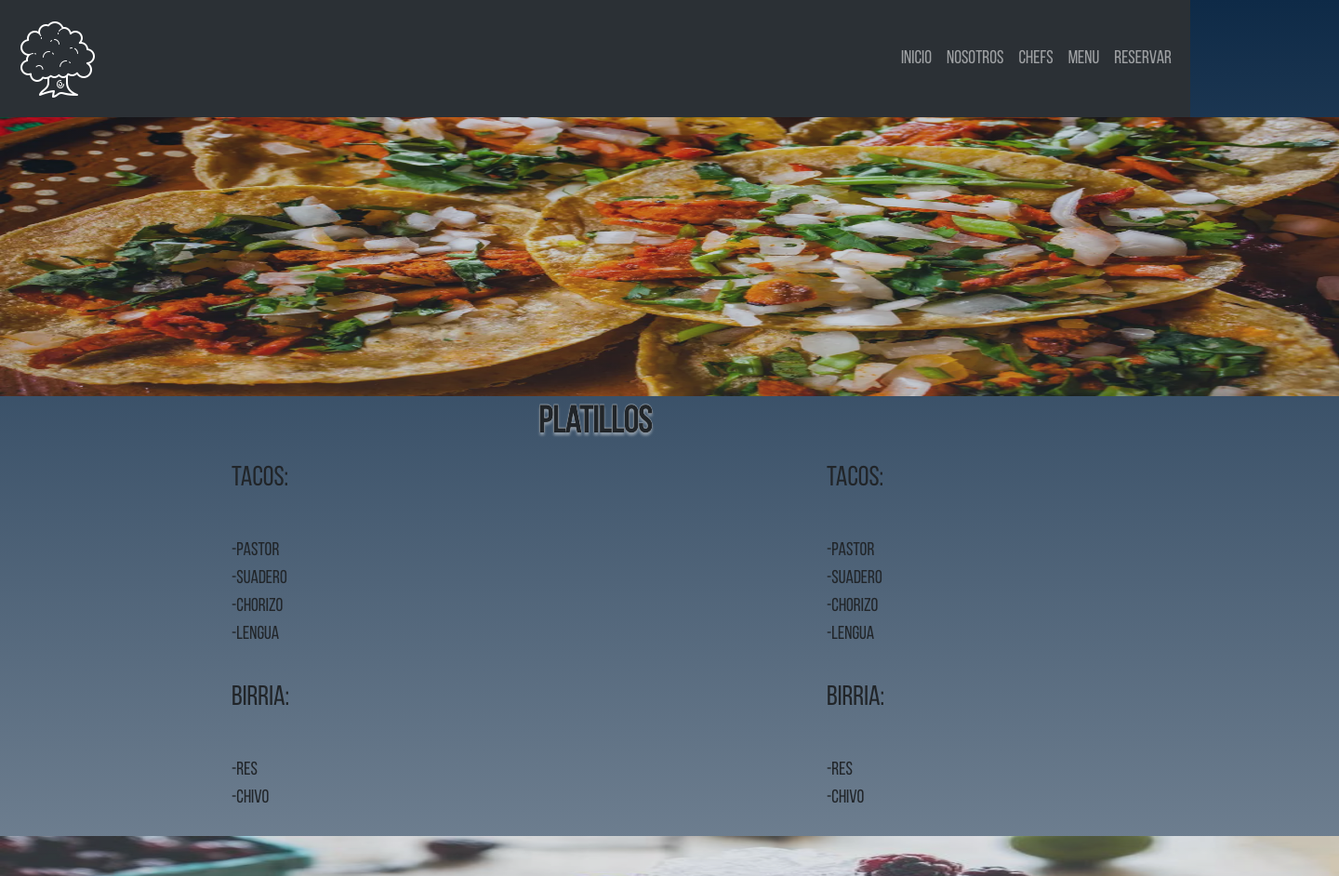
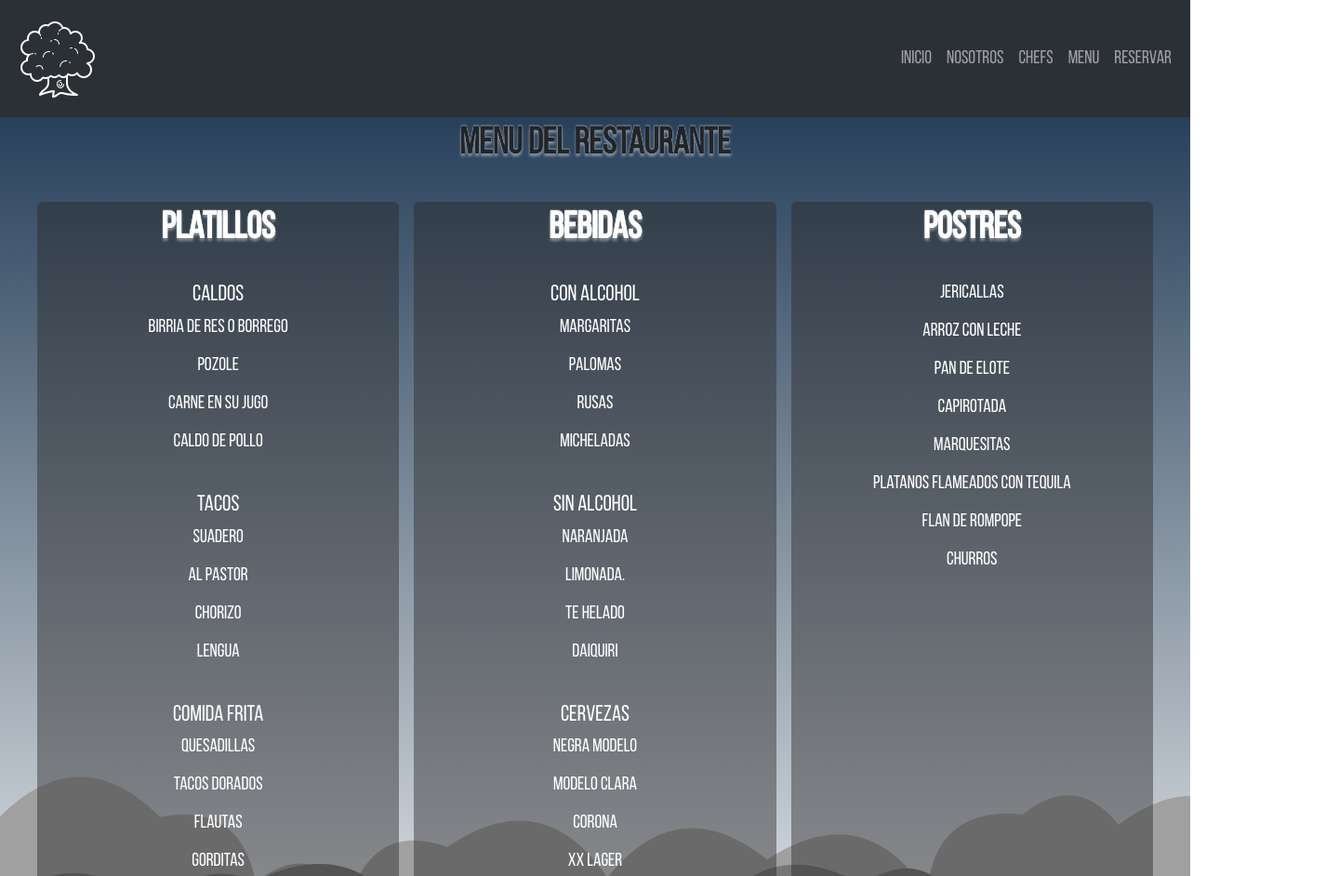
Before and after one commit to PaulMota10/PF-GarciaMota, a plain HTML site: page Paginas/menu.html in a window 1280 px wide. Shown: the top 942 px of the page at 93% size, 1440 px wide, since content can reach past the window. Drawn offline with nearby package versions, Linux system fonts and the light colour scheme.

Commit message:
Modificacion del nuevo menu

```diff
--- a/CSS/styles.css
+++ b/CSS/styles.css
@@ -251,7 +251,8 @@
     height: 500px;
 }
 
-/**ESTILOS CHEFS**/
+/* *ESTILOS MENU*
+
 .cajaMenu{
     width:1440px;
     height: 300px;
@@ -262,30 +263,53 @@
     opacity: 0.75;
 }
 .menuplatillos{
-    /* width: 940px; */
+    width: 940px;
     margin: 0 auto;
-    /* padding: 10px; */
+    padding: 10px;
 }
 .menuplatillos li{
     display: block;
     text-align: justify;
     width: 200px;
-    /* background: #415a77; */
+    background: #415a77;
     margin: 0 1.5%;
     padding: 10px 10px;
     box-sizing: border-box;
-    /* border-color: black;
+    border-color: black;
     border-width: 2px;
     border-style: solid;
-    border-radius: 10px;    */
+    border-radius: 10px;
 }
 .contenedor{
     display: flex;
 }
 .menuplatillos li h3{
     font-size: 30px;
+} */
+.menu-restaurante{
+    background: rgba(41, 40, 40, 0.445);
 }
-
+.wrap{
+    max-width: 1200px;
+    margin: 0 auto;
+}
+.column-3{
+    display: grid;
+    grid-template-columns: repeat(3,1fr);
+    column-gap: 1rem;
+    row-gap: 1rem;
+}
+.menu-restaurante{
+    color: white;
+    text-align: center;
+    border-radius: 6px;
+    display: flex;
+    flex-flow: column;
+    line-height: 25px;
+}
+.menu-restaurante:hover{
+    transform: scale(1.025);
+}
 /**ESTILOS RESERVAR**/
 
 .contenedor form .form-header .form-title{
@@ -403,3 +427,15 @@
         justify-content: center;
     }
 }
+
+@media screen and (max-width:768px) {
+    .columns{
+        grid-template-columns: repeat(2,1fr);
+    }
+}
+
+@media screen and (max-width:480px) {
+    .columns{
+        grid-template-columns: repeat(1,1fr);
+    }
+}
--- a/Paginas/menu.html
+++ b/Paginas/menu.html
@@ -47,7 +47,72 @@
     </header>
 
     <main>
-        <div class="cajaMenu">
+        <section class="wrap">
+            <h2 class="titulos">Menu del Restaurante</h2>
+            <br>
+            <div class="column-3 columns">
+                <div class="menu-restaurante">
+                    <h3 class="titulos">Platillos</h3>
+                    <br>
+                    <h4>Caldos</h4>
+                    <p>Birria de res o Borrego</p>
+                    <p>Pozole</p>
+                    <p>Carne en su jugo</p>
+                    <p>Caldo de pollo</p>
+                    <br>
+                    <h4>Tacos</h4>
+                    <p>Suadero</p>
+                    <p>Al pastor</p>
+                    <p>Chorizo</p>
+                    <p>Lengua</p>
+                    <br>
+                    <h4>Comida Frita</h4>
+                    <p>Quesadillas</p>
+                    <p>Tacos dorados</p>
+                    <p>Flautas</p>
+                    <p>Gorditas</p>
+                    <br>
+                </div>
+
+                <div class="menu-restaurante">
+                    <h3 class="titulos">Bebidas</h3>
+                    <br>
+                    <h4>Con Alcohol</h4>
+                    <p>Margaritas</p>
+                    <p>Palomas</p>
+                    <p>Rusas</p>
+                    <p>Micheladas</p>
+                    <br>
+                    <h4>Sin Alcohol</h4>
+                    <p>Naranjada</p>
+                    <p>Limonada.</p>
+                    <p>Te Helado</p>
+                    <p>Daiquiri</p>
+                    <br>
+                    <h4>Cervezas</h4>
+                    <p>Negra Modelo</p>
+                    <p>Modelo Clara</p>
+                    <p>Corona</p>
+                    <p>XX lager</p>
+                    <br>
+                </div>
+
+                <div class="menu-restaurante">
+                    <h3 class="titulos">Postres</h3>
+                    <br>
+                    <p>Jericallas</p>
+                    <p>Arroz con Leche</p>
+                    <p>Pan de Elote</p>
+                    <p>Capirotada</p>
+                    <p>Marquesitas</p>
+                    <p>Platanos Flameados con Tequila</p>
+                    <p>Flan de rompope</p>
+                    <p>Churros</p>
+                    <br>
+                </div>
+            </div>
+        </section>
+        <!-- <div class="cajaMenu">
             <img src="../Imagenes/Tacos.webp" alt="Imagen-tacos" class="imgMenu1">
         </div>
         <h2 class="titulos">Platillos</h2>
@@ -129,7 +194,7 @@
                     -Muffin <br></p>
                 </li>
             </ul>
-        </div>
+        </div> -->
     </main>
 
     <footer>
```
